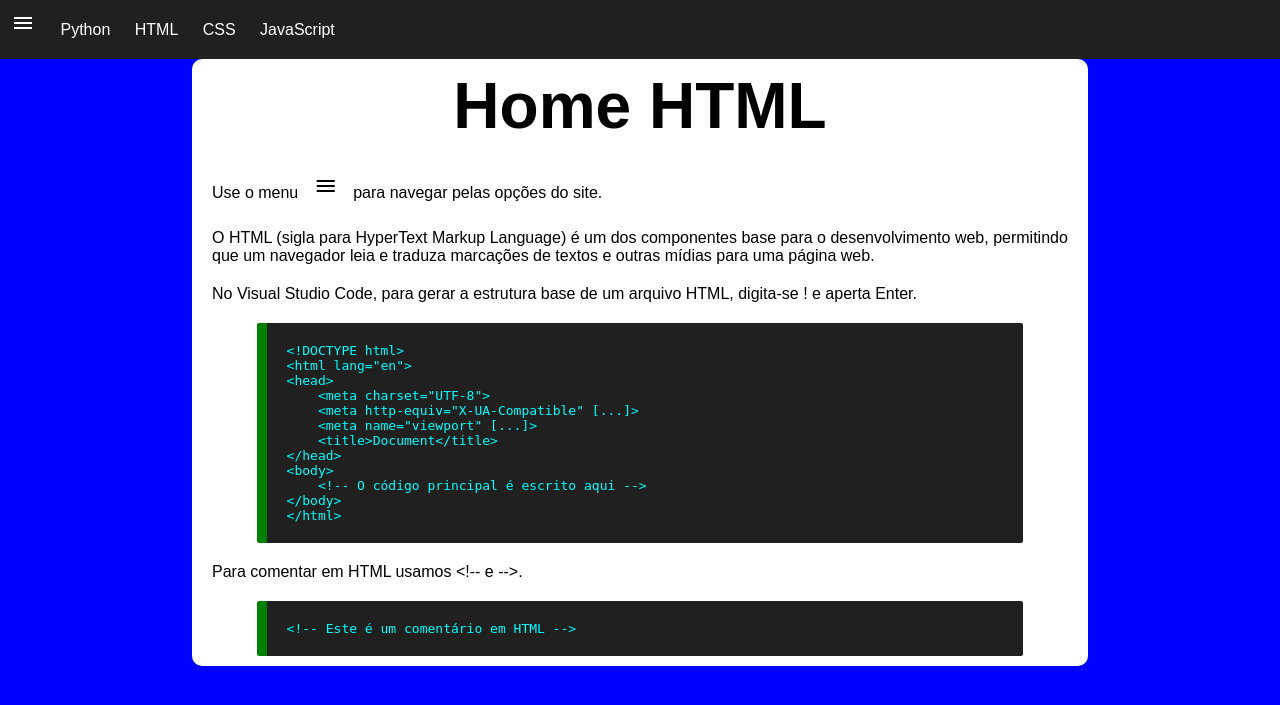
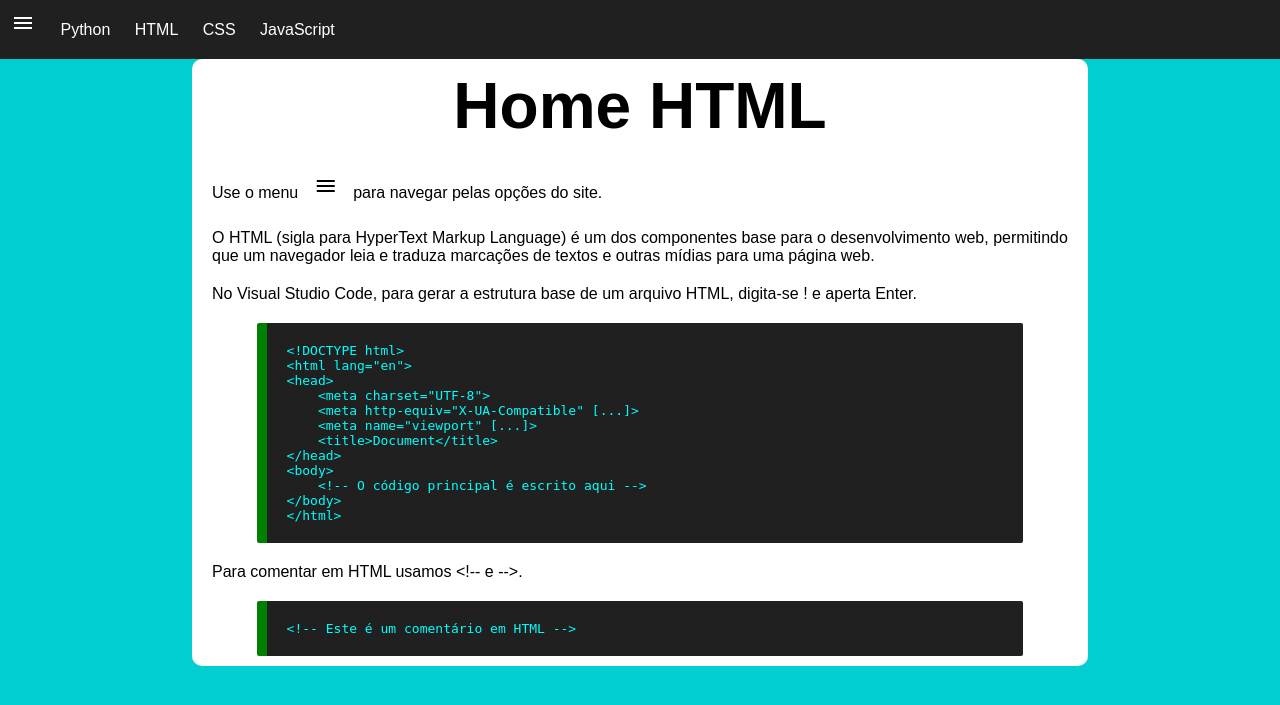
Before and after one commit to developerlucassouza/lixeiravirtual, a PHP site: page /paginas_techs/html/index.html in a window 1280 px wide. Shown: the top 705 px of the page. Run offline with PHP 8.4, Linux system fonts and the light colour scheme.

Commit message:
melhorando as cores

```diff
--- a/style.css
+++ b/style.css
@@ -1,12 +1,12 @@
 @charset "utf-8";
 
 :root {
-    --bazul: #0000FF;
-    --bciano: #00FFFF;
+    --bazul: #0000CC;
+    --bciano: #00CED1;
     --blaranja: #FF4500;
     --bpreto: #202020;
     --broxo: #FF4500;
-    --bverde: #00FF00;
+    --bverde: #32CD32;
     --bvermelho: #FF0000;
 }
 
@@ -20,7 +20,7 @@
     /* Tags */
 
     body {
-        background-color: blue;
+        background-color: var(--bciano);
         font-family: Arial, Helvetica, sans-serif;
     }
 
@@ -45,7 +45,7 @@
     }
 
     header a:hover {
-        background-color: blueviolet;
+        background-color: var(--bazul);
     }
 
     main > h1 {
@@ -56,7 +56,7 @@
     /* Id */
 
     div#itens {
-        background-color: aquamarine;
+        background-color: var(--bverde);
         height: 90vh;
         overflow-y: auto;
         width: 400px;
@@ -70,7 +70,7 @@
     }
 
     div#itens a:hover {
-        background-color: brown;
+        background-color: yellow;
     }
 
     form#pesquisa {
```
